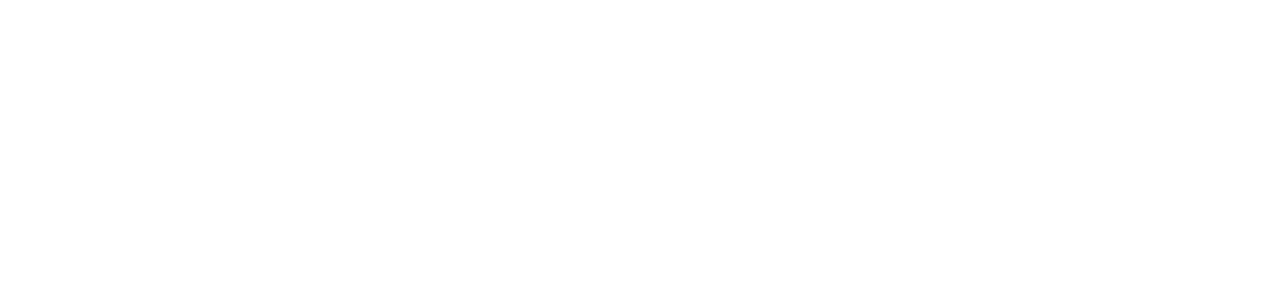
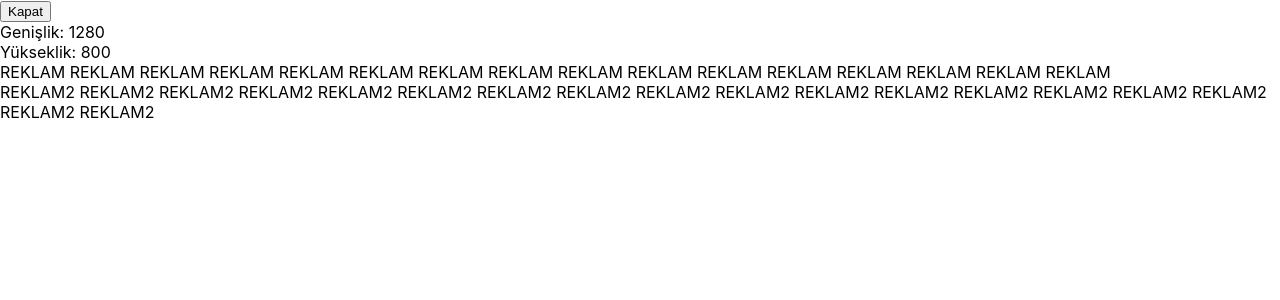
Before and after one commit to HamdiAyhan/hafta14, a React (Create React App) app: page / in a window 1280 px wide. Shown: the top 300 px of the page. Built offline with nearby package versions, Linux system fonts and the light colour scheme; the HTML template or start-up script is replaced by a standard one.

Commit message:
ekran boyutlarını değişimini takip eden ve sonucu ekrana basan hook eklendi

```diff
--- a/src/App.js
+++ b/src/App.js
@@ -1,11 +1,19 @@
+
+
+import { useState } from 'react';
+
+import { Kutu } from './Kutu';
 
 
 function App() {
+  const [acik, acikGuncelle] = useState(true)
+
   return (
-    <div className="App">
-
-    </div>
-  );
+    <>
+      <button onClick={()=>acikGuncelle(eskiDeger=>!eskiDeger)}>{acik ? "Kapat" : "Aç"}</button>
+      { acik && <Kutu />}
+    </>
+  )
 }
 
 export default App;
--- /dev/null
+++ b/src/Kutu.jsx
@@ -0,0 +1,27 @@
+import useWindowSize from './hooks/useWindowSize';
+
+export function Kutu() {
+    const pencere = useWindowSize()
+
+    return (
+      <>
+        <div>
+          Genişlik: {pencere.width} <br />
+          Yükseklik: {pencere.height}
+        </div>
+
+        <div className={pencere.width<=600 ? 'gizle' : ''}>
+          REKLAM REKLAM REKLAM REKLAM REKLAM REKLAM REKLAM REKLAM
+          REKLAM REKLAM REKLAM REKLAM REKLAM REKLAM REKLAM REKLAM
+        </div>
+
+        {
+          pencere.width > 600 &&
+            <div>
+              REKLAM2 REKLAM2 REKLAM2 REKLAM2 REKLAM2 REKLAM2 REKLAM2 REKLAM2 REKLAM2
+              REKLAM2 REKLAM2 REKLAM2 REKLAM2 REKLAM2 REKLAM2 REKLAM2 REKLAM2 REKLAM2
+            </div>
+        }
+      </>
+    );
+}
--- /dev/null
+++ b/src/hooks/useWindowSize.js
@@ -0,0 +1,27 @@
+import { useState, useEffect } from 'react';
+
+function useWindowSize() {
+  const [windowSize, setWindowSize] = useState({
+    width: undefined,
+    height: undefined,
+  });
+
+  useEffect(() => {
+    function handleResize() {
+      setWindowSize({
+        width: window.innerWidth,
+        height: window.innerHeight,
+      });
+    }
+
+    window.addEventListener("resize", handleResize);
+
+    handleResize();
+
+    return () => window.removeEventListener("resize", handleResize)
+  }, []);
+
+  return windowSize;
+}
+
+export default useWindowSize;
--- a/src/index.css
+++ b/src/index.css
@@ -11,3 +11,6 @@
   font-family: source-code-pro, Menlo, Monaco, Consolas, 'Courier New',
     monospace;
 }
+.gizle {
+  display: none;
+}
```
